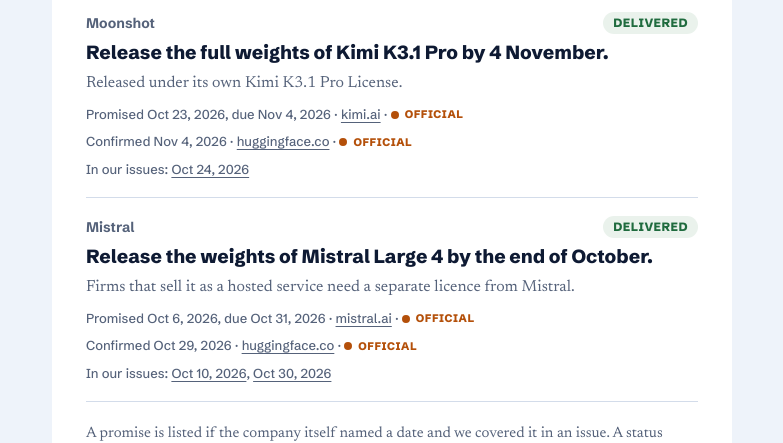
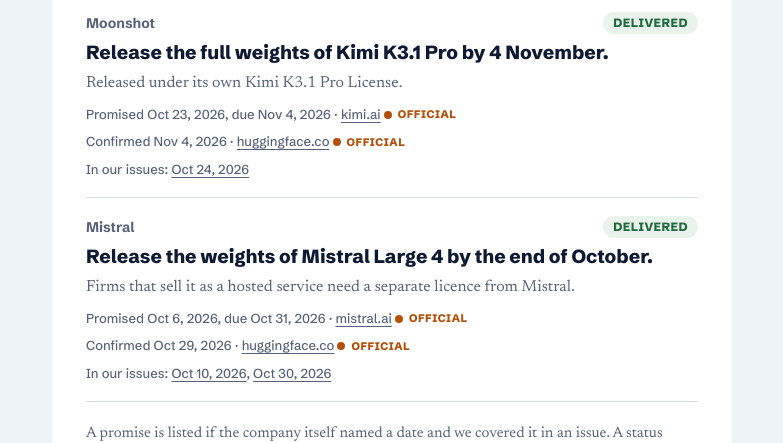
Before and after one commit to Repzei/7amai, a Jekyll site: the page built from shipped.html, in a window 1280 px wide. Shown: the part 281-724 px from the top of the page, without its empty margins (248-1031 px from the left). Built offline with Jekyll 4.4.1, drawn with Linux system fonts in a browser that asks for light colours.

```diff
--- a/_includes/promises-list.html
+++ b/_includes/promises-list.html
@@ -15,8 +15,8 @@
       {%- endif %}
       {%- assign promised_host = p.promised_source | split: '/' | slice: 2 | first | remove: 'www.' -%}
       {%- assign status_host = p.status_source | split: '/' | slice: 2 | first | remove: 'www.' %}
-      <p class="promise-meta">{{ t.shipped_promised }} <time datetime="{{ p.promised_on | date: '%Y-%m-%d' }}">{{ p.promised_on | date: t.date_format }}</time>, {{ t.shipped_due }} <time datetime="{{ p.deadline | date: '%Y-%m-%d' }}">{{ p.deadline | date: t.date_format }}</time> · <a href="{{ p.promised_source }}" rel="noopener">{{ promised_host }}</a> · <span class="tag tag-official">{{ t.shipped_official }}</span></p>
-      <p class="promise-meta">{{ t.shipped_confirmed }} <time datetime="{{ p.status_on | date: '%Y-%m-%d' }}">{{ p.status_on | date: t.date_format }}</time> · <a href="{{ p.status_source }}" rel="noopener">{{ status_host }}</a> · <span class="tag tag-official">{{ t.shipped_official }}</span></p>
+      <p class="promise-meta">{{ t.shipped_promised }} <time datetime="{{ p.promised_on | date: '%Y-%m-%d' }}">{{ p.promised_on | date: t.date_format }}</time>, {{ t.shipped_due }} <time datetime="{{ p.deadline | date: '%Y-%m-%d' }}">{{ p.deadline | date: t.date_format }}</time> · <a href="{{ p.promised_source }}" rel="noopener">{{ promised_host }}</a> <span class="tag tag-official">{{ t.shipped_official }}</span></p>
+      <p class="promise-meta">{{ t.shipped_confirmed }} <time datetime="{{ p.status_on | date: '%Y-%m-%d' }}">{{ p.status_on | date: t.date_format }}</time> · <a href="{{ p.status_source }}" rel="noopener">{{ status_host }}</a> <span class="tag tag-official">{{ t.shipped_official }}</span></p>
       {%- if p.issues %}
       <p class="promise-meta">{{ t.shipped_issues }}:
         {%- for i in p.issues %}
--- a/worker/stats/src/index.js
+++ b/worker/stats/src/index.js
@@ -337,7 +337,7 @@ footer { margin-top:24px; }
       <li class="key"><div class="t">05:30</div><div class="b"><strong>Udkastet starter i skyen</strong><span>En planlagt Claude-agent (Opus 5.5) i Anthropics sky starter med repoet tjekket ud. Den læser sin vejledning (.agent/INSTRUCTIONS.md) og stilguiden. Kl. 04:30 i vintertid.</span><div class="chips"><span class="chip">Claude routine</span><span class="chip">miljø 7am-ai</span></div></div></li>
       <li><div class="t">05:31</div><div class="b"><strong>Fire research-specialister</strong><span>Agenten sender fire hjælpere ud samtidig: modeller og laboratorier, udviklerværktøjer, open source og lokal AI, forskning og regulering. Mindst 15 kandidater med kilder kommer tilbage og får point.</span><div class="chips"><span class="chip">WebSearch</span><span class="chip">WebFetch</span><span class="chip">SOURCES.md</span></div></div></li>
       <li><div class="t">05:40</div><div class="b"><strong>Skriver udgaven på to sprog</strong><span>Kerne på 5-7 min på engelsk og dansk: højst 5 hovedhistorier (nyheder fra samme firma samles i én), Open source og lokal AI og Paper of the day. Hver historie fortælles med "Kort fortalt", en tråd og "Derfor er det vigtigt". Øverst "Dagen på 60 sekunder", nederst dagens tre Explained-begreber.</span><div class="chips"><span class="chip">_posts</span><span class="chip">_da</span><span class="chip">_explained</span></div></div></li>
-      <li><div class="t">05:45</div><div class="b"><strong>Redaktørkontrol</strong><span>Alle kilder åbnes igen, 10 kriterier tjekkes, og readability.py måler sætningslængde og skriver de ærlige læsetider (200 ord/min, rundet op). og-image.py tegner dagens delingsbillede (link-kortet på Bluesky m.fl.) ud fra lead-historiens nøgletal. Rapporten kommer øverst i PR'en.</span><div class="chips"><span class="chip">EDITORIAL.md</span><span class="chip">readability.py</span></div></div></li>
+      <li><div class="t">05:45</div><div class="b"><strong>Redaktørkontrol</strong><span>Alle kilder åbnes igen, 10 kriterier tjekkes, og readability.py måler sætningslængde og skriver de ærlige læsetider (200 ord/min, rundet op). og-image.py tegner dagens delingsbillede (link-kortet på Bluesky m.fl.) ud fra lead-historiens nøgletal. "Shipped or not?" (_data/promises.yml) får nye daterede løfter, og åbne løfter tjekkes igen, kun mod firmaernes egne kilder. Rapporten kommer øverst i PR'en.</span><div class="chips"><span class="chip">EDITORIAL.md</span><span class="chip">readability.py</span><span class="chip">promises.yml</span></div></div></li>
       <li class="key"><div class="t">05:50</div><div class="b"><strong>Pull request på GitHub</strong><span>Udgaven lægges på branchen issue/&lt;dato&gt;. Ingen mail til Jesper. En hook (guard.mjs) holder øje med hvert skridt og blokerer, hvis en regel brydes.</span><div class="chips"><span class="chip">GitHub</span><span class="chip">guard.mjs</span></div></div></li>
       <li><div class="t">før 07:00</div><div class="b"><strong>Valgfrit: Jesper godkender</strong><span>Merger Jesper PR'en før kl. 7 (fx i GitHub-appen), står der "Reviewed by Jesper". Ellers står der det ærlige mærke "checked against our editorial standards".</span><div class="chips"><span class="chip">EU AI Act art. 50</span></div></div></li>
       <li class="key"><div class="t">07:16</div><div class="b"><strong>Afsendelsen</strong><span>En anden agent (Sonnet 5.5) merger PR'en, så GitHub Pages bygger 7amai.com på et par minutter. Jekyll bygger også mailen på begge sprog (/mail/en/ og /mail/da/) fra samme filer som siden, så agenten skriver ikke selv mailen. Mailen er visuel: ét kort pr. historie med ikon, nøgletal eller lille grafik (kun tal fra historien), kort fortalt og en knap til hele historien på siden; udviklerstof samlet nederst. fetch-mail.sh venter, til Pages har bygget den nyeste commit, henter mailen og tjekker den. Så sendes den via broadcast.mjs til tilmeldings-workeren, som beder Resend sende den til alle i segmentet (med afmeldingslink). Dagen skrives i sent.log.</span><div class="chips"><span class="chip">GitHub Pages</span><span class="chip">fetch-mail.sh</span><span class="chip">Cloudflare worker</span><span class="chip">Resend</span></div></div></li>
```
Also changed, not shown: .agent/EDITORIAL.md, .agent/INSTRUCTIONS.md, .agent/roadmap.json.
